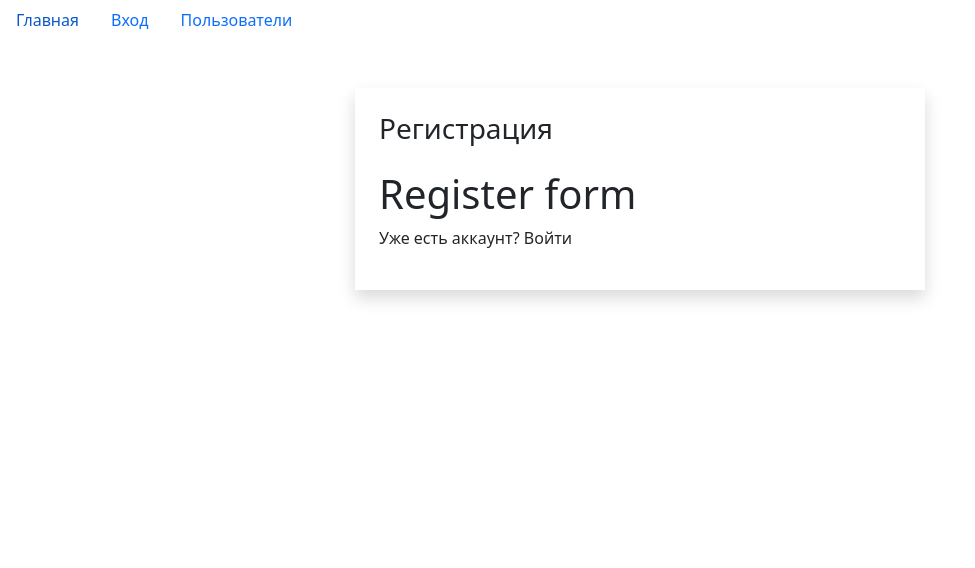
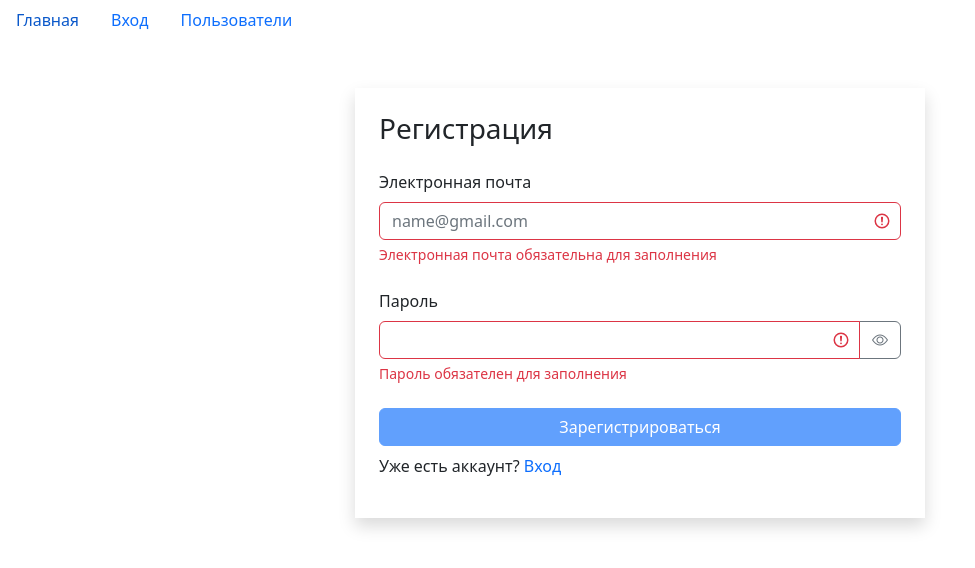
Before and after one commit to Alextxnk/React-app-fast-company, a React (Create React App) app: page /login/1 in a window 1280 px wide. Both pictures are taken after a click on the button "Регистрация". Shown: the top 568 px of the page, without its empty margins (0-975 px from the left). Built offline with nearby package versions, Linux system fonts and the light colour scheme.

Commit message:
add new components

```diff
--- a/src/app/components/ui/registerForm.jsx
+++ b/src/app/components/ui/registerForm.jsx
@@ -1,8 +1,86 @@
-import React from 'react';
+import React, { useEffect, useState } from 'react';
+import TextField from '../common/form/textField';
+import { validator } from '../../utils/validator';
 
 const RegisterForm = () => {
+   const [data, setData] = useState({ email: '', password: '' });
+   const [errors, setErrors] = useState({});
+
+   const handleChange = ({ target }) => {
+      setData((prevState) => ({
+         ...prevState,
+         [target.name]: target.value
+      }));
+   };
+
+   const validatorConfig = {
+      email: {
+         isRequired: {
+            message: 'Электронная почта обязательна для заполнения'
+         },
+         isEmail: { message: 'Email введен некорректно' }
+      },
+      password: {
+         isRequired: { message: 'Пароль обязателен для заполнения' },
+         isCapitalSymbol: {
+            message: 'Пароль должен содержать хотя бы одну заглавную букву'
+         },
+         isContainDigit: {
+            message: 'Пароль должен содержать хотя бы одно число'
+         },
+         min: {
+            message: 'Пароль должен состоять минимум из 8 символов',
+            value: 8
+         }
+      }
+   };
+
+   useEffect(() => {
+      validate();
+   }, [data]);
+
+   const validate = () => {
+      const errors = validator(data, validatorConfig);
+
+      setErrors(errors);
+      return Object.keys(errors).length === 0;
+   };
+
+   const isValid = Object.keys(errors).length === 0;
+
+   const handleSubmit = (e) => {
+      e.preventDefault();
+      const isValid = validate();
+      if (!isValid) return;
+      console.log(data);
+   };
+
    return (
-      <h1>Register form</h1>
+      <form onSubmit={handleSubmit} className='mb-2'>
+         <TextField
+            label='Электронная почта'
+            name='email'
+            value={data.email}
+            placeholder='name@gmail.com'
+            onChange={handleChange}
+            error={errors.email}
+         />
+         <TextField
+            label='Пароль'
+            type='password'
+            name='password'
+            value={data.password}
+            onChange={handleChange}
+            error={errors.password}
+         />
+         <button
+            className='btn btn-primary w-100 mx-auto'
+            type='submit'
+            disabled={!isValid}
+         >
+            Зарегистрироваться
+         </button>
+      </form>
    );
 };
 
--- a/src/app/layouts/login.jsx
+++ b/src/app/layouts/login.jsx
@@ -24,13 +24,13 @@ const Login = () => {
                   ? (
                      <>
                         <RegisterForm />
-                        <p>Уже есть аккаунт? <a role='button' onClick={toggleFormType}>Войти</a></p>
+                        <p>Уже есть аккаунт? <a role='button' className='text-primary text-decoration-none' onClick={toggleFormType}>Вход</a></p>
                      </>
                   )
                   : (
                      <>
                         <LoginForm />
-                        <p>Еще не зарегистрированы? <a role='button' onClick={toggleFormType}>Регистрация</a></p>
+                        <p>Еще не зарегистрированы? <a role='button' className='text-primary text-decoration-none' onClick={toggleFormType}>Регистрация</a></p>
                      </>
                   )}
             </div>
```
Also changed, not shown: 7 other files (tests, documents, lock files or other folders).
